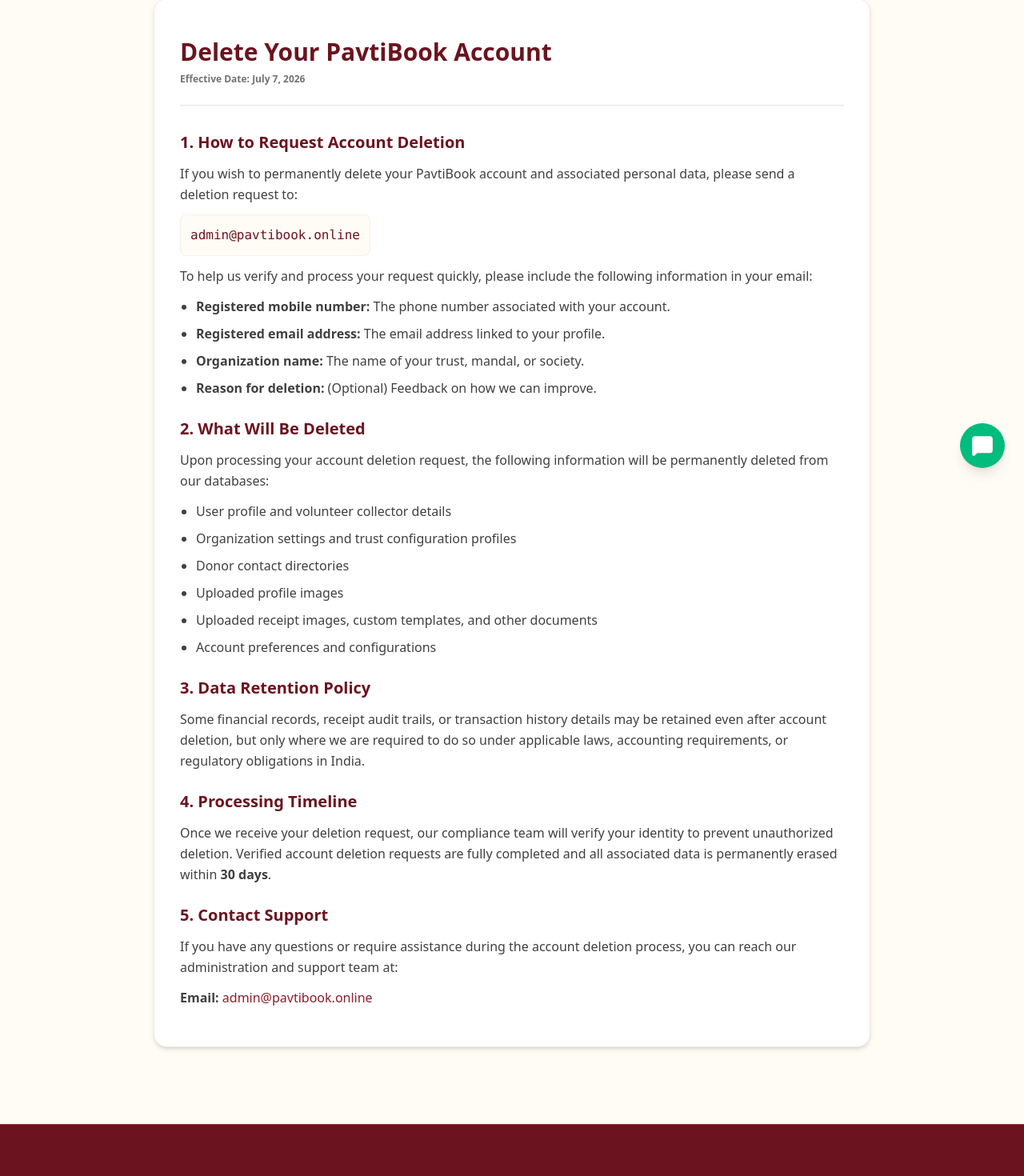
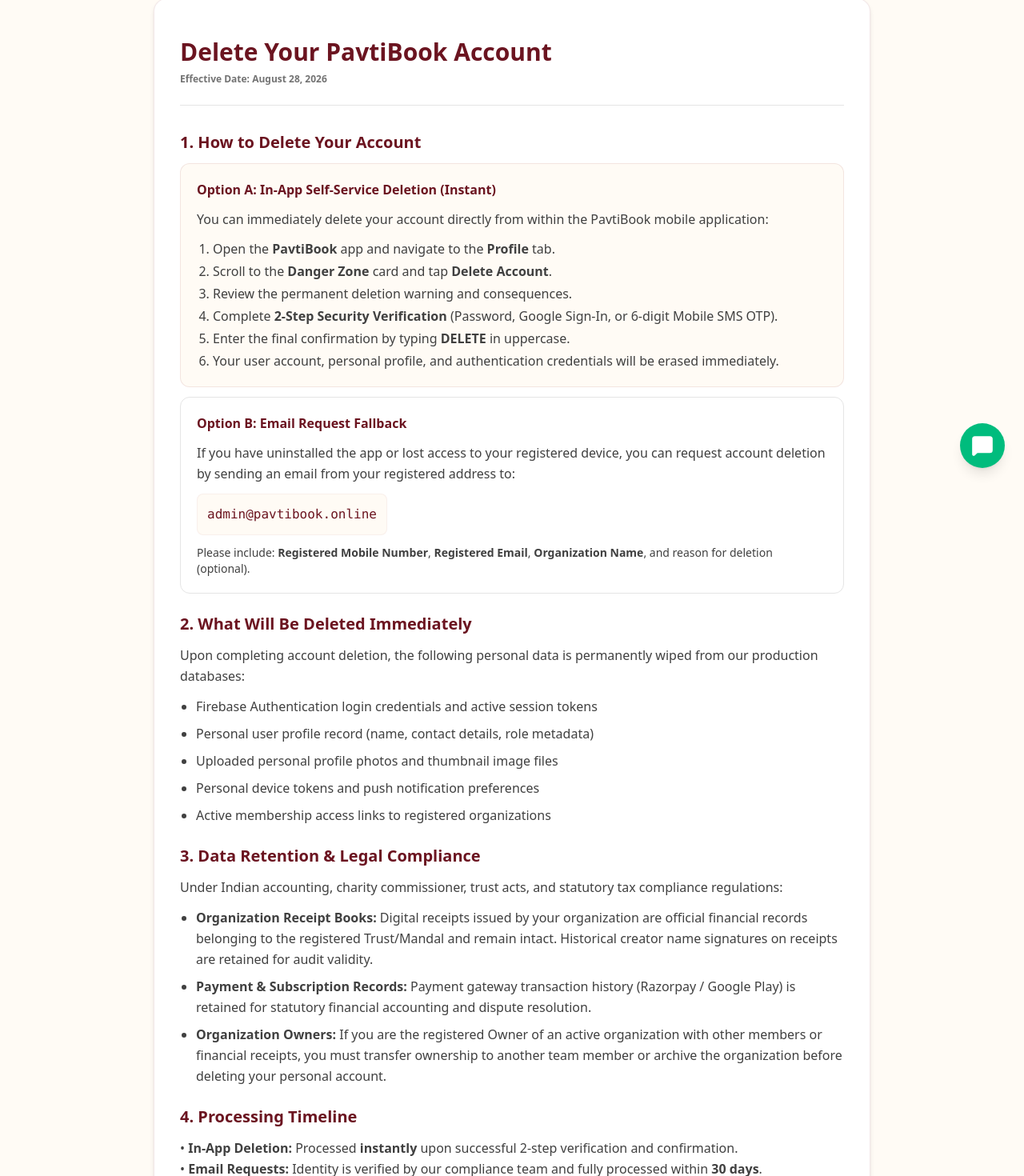
Before and after one commit to UDriveAI/pavtibook-website, a Next.js app: page /delete-account in a window 1280 px wide. Shown: the part 191-1661 px from the top of the page at 80% size. Built offline with nearby package versions, Linux system fonts and the light colour scheme; no server answers.

Commit message:
Update official WhatsApp (+91 9653333929), Call (+91 9930533929), Demo CTA, and Live Google Play Store URL

```diff
--- a/src/app/contact/page.tsx
+++ b/src/app/contact/page.tsx
@@ -12,7 +12,12 @@
   Send,
   CheckCircle
 } from "lucide-react";
-import { generateWhatsAppLink, getFormattedWhatsAppDisplay } from "@/lib/whatsapp";
+import {
+  generateWhatsAppLink,
+  getFormattedWhatsAppDisplay,
+  getFormattedCallDisplay,
+  getCallTelLink,
+} from "@/lib/whatsapp";
 import { trackContactSubmit, trackWhatsAppClick } from "@/lib/analytics";
 
 export default function ContactPage() {
@@ -27,8 +32,10 @@
   const [submitted, setSubmitted] = useState(false);
   const [errorMsg, setErrorMsg] = useState("");
 
-  const displayPhone = getFormattedWhatsAppDisplay();
-  const whatsAppLink = generateWhatsAppLink("नमस्कार PavtiBook Team, मला माहिती हवी आहे.");
+  const displayWhatsApp = getFormattedWhatsAppDisplay();
+  const displayCall = getFormattedCallDisplay();
+  const callTelLink = getCallTelLink();
+  const whatsAppLink = generateWhatsAppLink("नमस्कार, मला PavtiBook बद्दल माहिती हवी आहे.");
 
   const handleContactSubmit = async (e: React.FormEvent) => {
     e.preventDefault();
@@ -114,7 +121,7 @@
                       Instant coordination and quick replies from our Mandal setup desk.
                     </p>
                     <p className="text-sm font-bold text-neutral-900 pt-1">
-                      {displayPhone}
+                      {displayWhatsApp}
                     </p>
                   </div>
                 </div>
@@ -122,7 +129,10 @@
 
               {/* Call Details Card */}
               <div className="bg-white p-6 rounded-2xl border border-maroon/10 shadow-sm space-y-4">
-                <div className="flex gap-4">
+                <a
+                  href={callTelLink}
+                  className="flex gap-4 hover:opacity-90 transition-opacity"
+                >
                   <div className="bg-maroon text-white p-3 rounded-xl shrink-0">
                     <Phone className="w-6 h-6 text-gold-brand" />
                   </div>
@@ -131,11 +141,11 @@
                     <p className="text-xs text-neutral-600 font-medium">
                       Call our team for immediate assistance with registration or volunteer logins.
                     </p>
-                    <p className="text-sm font-bold text-neutral-900 pt-1">
-                      {displayPhone}
+                    <p className="text-sm font-bold text-maroon pt-1 hover:underline">
+                      {displayCall}
                     </p>
                   </div>
-                </div>
+                </a>
 
                 <hr className="border-neutral-100" />
 
--- a/src/app/delete-account/page.tsx
+++ b/src/app/delete-account/page.tsx
@@ -16,72 +16,88 @@
         <div className="max-w-4xl mx-auto px-4 sm:px-6 lg:px-8 bg-white p-8 sm:p-12 rounded-2xl border border-maroon/10 shadow-md space-y-8">
           <div className="space-y-2 border-b border-neutral-200 pb-6">
             <h1 className="text-3xl font-black text-maroon-dark">Delete Your PavtiBook Account</h1>
-            <p className="text-xs text-neutral-500 font-semibold">Effective Date: July 7, 2026</p>
+            <p className="text-xs text-neutral-500 font-semibold">Effective Date: August 28, 2026</p>
           </div>
 
           <div className="space-y-6 text-sm sm:text-base text-neutral-700 leading-relaxed font-medium">
             <section className="space-y-3">
-              <h2 className="text-xl font-bold text-maroon-dark">1. How to Request Account Deletion</h2>
+              <h2 className="text-xl font-bold text-maroon-dark">1. How to Delete Your Account</h2>
+
+              <div className="bg-cream-light p-5 rounded-xl border border-maroon/10 space-y-3">
+                <h3 className="text-base font-bold text-maroon-dark">Option A: In-App Self-Service Deletion (Instant)</h3>
+                <p>
+                  You can immediately delete your account directly from within the PavtiBook mobile application:
+                </p>
+                <ol className="list-decimal pl-5 space-y-1 text-sm sm:text-base">
+                  <li>Open the <strong>PavtiBook</strong> app and navigate to the <strong>Profile</strong> tab.</li>
+                  <li>Scroll to the <strong>Danger Zone</strong> card and tap <strong>Delete Account</strong>.</li>
+                  <li>Review the permanent deletion warning and consequences.</li>
+                  <li>Complete <strong>2-Step Security Verification</strong> (Password, Google Sign-In, or 6-digit Mobile SMS OTP).</li>
+                  <li>Enter the final confirmation by typing <strong>DELETE</strong> in uppercase.</li>
+                  <li>Your user account, personal profile, and authentication credentials will be erased immediately.</li>
+                </ol>
+              </div>
+
+              <div className="bg-white p-5 rounded-xl border border-neutral-200 space-y-3">
+                <h3 className="text-base font-bold text-maroon-dark">Option B: Email Request Fallback</h3>
+                <p>
+                  If you have uninstalled the app or lost access to your registered device, you can request account deletion by sending an email from your registered address to:
+                </p>
+                <p className="bg-cream-light p-3 rounded-lg border border-maroon/5 inline-block font-mono text-maroon-dark">
+                  <a href="mailto:admin@pavtibook.online" className="hover:underline">
+                    admin@pavtibook.online
+                  </a>
+                </p>
+                <p className="text-sm">
+                  Please include: <strong>Registered Mobile Number</strong>, <strong>Registered Email</strong>, <strong>Organization Name</strong>, and reason for deletion (optional).
+                </p>
+              </div>
+            </section>
+
+            <section className="space-y-3">
+              <h2 className="text-xl font-bold text-maroon-dark">2. What Will Be Deleted Immediately</h2>
               <p>
-                If you wish to permanently delete your PavtiBook account and associated personal data, please send a deletion request to:
+                Upon completing account deletion, the following personal data is permanently wiped from our production databases:
               </p>
-              <p className="bg-cream-light p-3 rounded-lg border border-maroon/5 inline-block font-mono text-maroon-dark">
-                <a href="mailto:admin@pavtibook.online" className="hover:underline">
-                  admin@pavtibook.online
-                </a>
-              </p>
+              <ul className="list-disc pl-5 space-y-2">
+                <li>Firebase Authentication login credentials and active session tokens</li>
+                <li>Personal user profile record (name, contact details, role metadata)</li>
+                <li>Uploaded personal profile photos and thumbnail image files</li>
+                <li>Personal device tokens and push notification preferences</li>
+                <li>Active membership access links to registered organizations</li>
+              </ul>
+            </section>
+
+            <section className="space-y-3">
+              <h2 className="text-xl font-bold text-maroon-dark">3. Data Retention & Legal Compliance</h2>
               <p>
-                To help us verify and process your request quickly, please include the following information in your email:
+                Under Indian accounting, charity commissioner, trust acts, and statutory tax compliance regulations:
               </p>
               <ul className="list-disc pl-5 space-y-2">
                 <li>
-                  <strong>Registered mobile number:</strong> The phone number associated with your account.
+                  <strong>Organization Receipt Books:</strong> Digital receipts issued by your organization are official financial records belonging to the registered Trust/Mandal and remain intact. Historical creator name signatures on receipts are retained for audit validity.
                 </li>
                 <li>
-                  <strong>Registered email address:</strong> The email address linked to your profile.
+                  <strong>Payment & Subscription Records:</strong> Payment gateway transaction history (Razorpay / Google Play) is retained for statutory financial accounting and dispute resolution.
                 </li>
                 <li>
-                  <strong>Organization name:</strong> The name of your trust, mandal, or society.
-                </li>
-                <li>
-                  <strong>Reason for deletion:</strong> (Optional) Feedback on how we can improve.
+                  <strong>Organization Owners:</strong> If you are the registered Owner of an active organization with other members or financial receipts, you must transfer ownership to another team member or archive the organization before deleting your personal account.
                 </li>
               </ul>
             </section>
 
             <section className="space-y-3">
-              <h2 className="text-xl font-bold text-maroon-dark">2. What Will Be Deleted</h2>
-              <p>
-                Upon processing your account deletion request, the following information will be permanently deleted from our databases:
-              </p>
-              <ul className="list-disc pl-5 space-y-2">
-                <li>User profile and volunteer collector details</li>
-                <li>Organization settings and trust configuration profiles</li>
-                <li>Donor contact directories</li>
-                <li>Uploaded profile images</li>
-                <li>Uploaded receipt images, custom templates, and other documents</li>
-                <li>Account preferences and configurations</li>
-              </ul>
-            </section>
-
-            <section className="space-y-3">
-              <h2 className="text-xl font-bold text-maroon-dark">3. Data Retention Policy</h2>
-              <p>
-                Some financial records, receipt audit trails, or transaction history details may be retained even after account deletion, but only where we are required to do so under applicable laws, accounting requirements, or regulatory obligations in India.
-              </p>
-            </section>
-
-            <section className="space-y-3">
               <h2 className="text-xl font-bold text-maroon-dark">4. Processing Timeline</h2>
               <p>
-                Once we receive your deletion request, our compliance team will verify your identity to prevent unauthorized deletion. Verified account deletion requests are fully completed and all associated data is permanently erased within <strong>30 days</strong>.
+                • <strong>In-App Deletion:</strong> Processed <strong>instantly</strong> upon successful 2-step verification and confirmation.<br />
+                • <strong>Email Requests:</strong> Identity is verified by our compliance team and fully processed within <strong>30 days</strong>.
               </p>
             </section>
 
             <section className="space-y-3">
               <h2 className="text-xl font-bold text-maroon-dark">5. Contact Support</h2>
               <p>
-                If you have any questions or require assistance during the account deletion process, you can reach our administration and support team at:
+                If you have any questions regarding your data privacy or the account deletion process, please contact us at:
               </p>
               <p>
                 <strong>Email:</strong>{" "}
--- a/src/app/download/page.tsx
+++ b/src/app/download/page.tsx
@@ -91,21 +91,31 @@
 
               {/* Mocks of App Stores */}
               <div className="space-y-3.5">
-                <div className="bg-white p-4 sm:p-5 rounded-2xl border border-neutral-200 flex items-center justify-between shadow-xs">
+                <a
+                  href="https://play.google.com/store/apps/details?id=com.pavtibook.app"
+                  target="_blank"
+                  rel="noopener noreferrer"
+                  className="bg-white hover:bg-neutral-50 p-4 sm:p-5 rounded-2xl border border-maroon/20 hover:border-maroon/40 flex items-center justify-between shadow-xs hover:shadow-md transition-all group"
+                >
                   <div className="flex items-center gap-3.5">
-                    <div className="bg-neutral-100 p-2.5 rounded-xl text-neutral-500 shrink-0">
+                    <div className="bg-maroon/10 p-2.5 rounded-xl text-maroon shrink-0 group-hover:scale-105 transition-transform">
                       <Smartphone className="w-5 h-5" />
                     </div>
                     <div>
-                      <h4 className="font-extrabold text-neutral-900 text-sm">Google Play Store</h4>
-                      <p className="text-xs text-neutral-500">For Android smartphones & tablets.</p>
+                      <h4 className="font-extrabold text-neutral-900 text-sm flex items-center gap-2">
+                        <span>Google Play Store</span>
+                        <span className="bg-emerald-100 text-emerald-800 text-[10px] font-bold px-2 py-0.5 rounded-full">
+                          Live Now ✓
+                        </span>
+                      </h4>
+                      <p className="text-xs text-neutral-500">Official Android App on Google Play.</p>
                     </div>
                   </div>
-                  <div className="bg-orange-brand/10 text-orange-brand text-[10px] font-black uppercase px-2.5 py-1 rounded-lg shrink-0 flex items-center gap-1">
-                    <Clock className="w-3.5 h-3.5" />
-                    <span>Coming Soon</span>
+                  <div className="bg-maroon hover:bg-maroon-light text-white text-xs font-bold px-4 py-2 rounded-xl shadow-xs flex items-center gap-1.5 shrink-0 transition-colors">
+                    <span>Install App</span>
+                    <ArrowRight className="w-3.5 h-3.5" />
                   </div>
-                </div>
+                </a>
 
                 <div className="bg-white p-4 sm:p-5 rounded-2xl border border-neutral-200 flex items-center justify-between shadow-xs">
                   <div className="flex items-center gap-3.5">
--- a/src/app/layout.tsx
+++ b/src/app/layout.tsx
@@ -109,7 +109,8 @@
     "url": "https://pavtibook.online",
     "logo": "https://pavtibook.online/images/Pavati-Book-Logo.png",
     "sameAs": [
-      "https://wa.me/919930533929"
+      "https://wa.me/919653333929",
+      "https://play.google.com/store/apps/details?id=com.pavtibook.app"
     ],
     "contactPoint": {
       "@type": "ContactPoint",
--- a/src/app/privacy/page.tsx
+++ b/src/app/privacy/page.tsx
@@ -86,7 +86,9 @@
                 <br />
                 <strong>Email:</strong> privacy@pavtibook.online
                 <br />
-                <strong>WhatsApp:</strong> +91 99305 33929
+                <strong>WhatsApp:</strong> +91 96533 33929
+                <br />
+                <strong>Call:</strong> +91 99305 33929
               </p>
             </section>
           </div>
--- a/src/components/Footer.tsx
+++ b/src/components/Footer.tsx
@@ -1,11 +1,18 @@
 import Link from "next/link";
 import Image from "next/image";
 import { MessageSquare, Phone, Mail, Clock, QrCode } from "lucide-react";
-import { generateSupportWhatsAppLink, getFormattedWhatsAppDisplay } from "@/lib/whatsapp";
+import {
+  generateSupportWhatsAppLink,
+  getFormattedWhatsAppDisplay,
+  getFormattedCallDisplay,
+  getCallTelLink,
+} from "@/lib/whatsapp";
 
 export default function Footer() {
   const whatsAppLink = generateSupportWhatsAppLink();
-  const displayPhone = getFormattedWhatsAppDisplay();
+  const displayWhatsApp = getFormattedWhatsAppDisplay();
+  const displayCall = getFormattedCallDisplay();
+  const callTelLink = getCallTelLink();
 
   return (
     <footer className="bg-maroon-dark text-cream-brand/90 border-t border-gold-brand/20">
@@ -125,17 +132,17 @@
                 <div className="p-1.5 rounded-md bg-emerald-600/20 text-emerald-400">
                   <MessageSquare className="w-4 h-4" />
                 </div>
-                <span>WhatsApp: {displayPhone}</span>
+                <span>WhatsApp: {displayWhatsApp}</span>
               </a>
 
               <a
-                href={`tel:+${displayPhone.replace(/[^0-9]/g, "")}`}
+                href={callTelLink}
                 className="flex items-center gap-2.5 hover:text-orange-brand transition-colors duration-200"
               >
                 <div className="p-1.5 rounded-md bg-maroon text-cream-brand">
                   <Phone className="w-4 h-4" />
                 </div>
-                <span>Call: {displayPhone}</span>
+                <span>Call: {displayCall}</span>
               </a>
 
               <a
--- a/src/lib/whatsapp.ts
+++ b/src/lib/whatsapp.ts
@@ -1,20 +1,32 @@
 /**
- * Centralized WhatsApp Utility Helper for PavtiBook
- * Official Support Number: 919930533929 (+91 9930533929)
- * Supported Config: NEXT_PUBLIC_SUPPORT_WHATSAPP or NEXT_PUBLIC_WHATSAPP_NUMBER
+ * Centralized Contact & WhatsApp Utility Helper for PavtiBook
+ * Official WhatsApp Number: 919653333929 (+91 9653333929)
+ * Official Call Number: 919930533929 (+91 9930533929)
+ * Official Google Play Store URL: https://play.google.com/store/apps/details?id=com.pavtibook.app
  */
 
-const DEFAULT_SUPPORT_WHATSAPP = "919930533929";
+export const OFFICIAL_WHATSAPP_NUMBER = "919653333929";
+export const OFFICIAL_CALL_NUMBER = "919930533929";
+export const OFFICIAL_PLAY_STORE_URL = "https://play.google.com/store/apps/details?id=com.pavtibook.app";
 
 export function getWhatsAppNumber(): string {
   const envNumber =
+    process.env.NEXT_PUBLIC_WHATSAPP_NUMBER ||
     process.env.NEXT_PUBLIC_SUPPORT_WHATSAPP ||
-    process.env.NEXT_PUBLIC_WHATSAPP_NUMBER ||
-    DEFAULT_SUPPORT_WHATSAPP;
+    OFFICIAL_WHATSAPP_NUMBER;
 
   // Strip all non-digit characters (+, -, spaces, parentheses)
   const cleaned = envNumber.replace(/[^0-9]/g, "");
-  return cleaned.length >= 10 ? cleaned : DEFAULT_SUPPORT_WHATSAPP;
+  return cleaned.length >= 10 ? cleaned : OFFICIAL_WHATSAPP_NUMBER;
+}
+
+export function getCallNumber(): string {
+  const envNumber =
+    process.env.NEXT_PUBLIC_CALL_NUMBER ||
+    OFFICIAL_CALL_NUMBER;
+
+  const cleaned = envNumber.replace(/[^0-9]/g, "");
+  return cleaned.length >= 10 ? cleaned : OFFICIAL_CALL_NUMBER;
 }
 
 export function getFormattedWhatsAppDisplay(): string {
@@ -25,6 +37,18 @@
   return `+${num}`;
 }
 
+export function getFormattedCallDisplay(): string {
+  const num = getCallNumber();
+  if (num.startsWith("91") && num.length === 12) {
+    return `+91 ${num.slice(2, 7)} ${num.slice(7)}`;
+  }
+  return `+${num}`;
+}
+
+export function getCallTelLink(): string {
+  return `tel:+${getCallNumber()}`;
+}
+
 export function generateWhatsAppLink(message: string): string {
   const number = getWhatsAppNumber();
   return `https://wa.me/${number}?text=${encodeURIComponent(message)}`;
@@ -32,18 +56,18 @@
 
 export function generateDemoWhatsAppLink(orgName?: string): string {
   const msg = orgName && orgName.trim().length > 0
-    ? `नमस्कार PavtiBook Team, मला आमच्या मंडळासाठी (${orgName.trim()}) PavtiBook Demo पाहिजे आहे.`
-    : "नमस्कार PavtiBook Team, मला PavtiBook चा Free Demo पाहिजे आहे.";
+    ? `नमस्कार, मला आमच्या मंडळासाठी (${orgName.trim()}) PavtiBook चा Demo हवा आहे.`
+    : "नमस्कार, मला PavtiBook चा Demo हवा आहे.";
   return generateWhatsAppLink(msg);
 }
 
 export function generateSupportWhatsAppLink(): string {
-  return generateWhatsAppLink("नमस्कार PavtiBook Team, मला PavtiBook बद्दल माहिती हवी आहे.");
+  return generateWhatsAppLink("नमस्कार, मला PavtiBook बद्दल माहिती हवी आहे.");
 }
 
 export function generatePricingWhatsAppLink(planName?: string): string {
   const msg = planName
-    ? `नमस्कार PavtiBook Team, मला ${planName} Plan बद्दल माहिती हवी आहे.`
-    : "नमस्कार PavtiBook Team, मला Subscription Plans बद्दल माहिती हवी आहे.";
+    ? `नमस्कार, मला ${planName} Plan बद्दल माहिती हवी आहे.`
+    : "नमस्कार, मला Subscription Plans बद्दल माहिती हवी आहे.";
   return generateWhatsAppLink(msg);
 }
```
Also changed, not shown: 1 other file (tests, documents, lock files or other folders).
